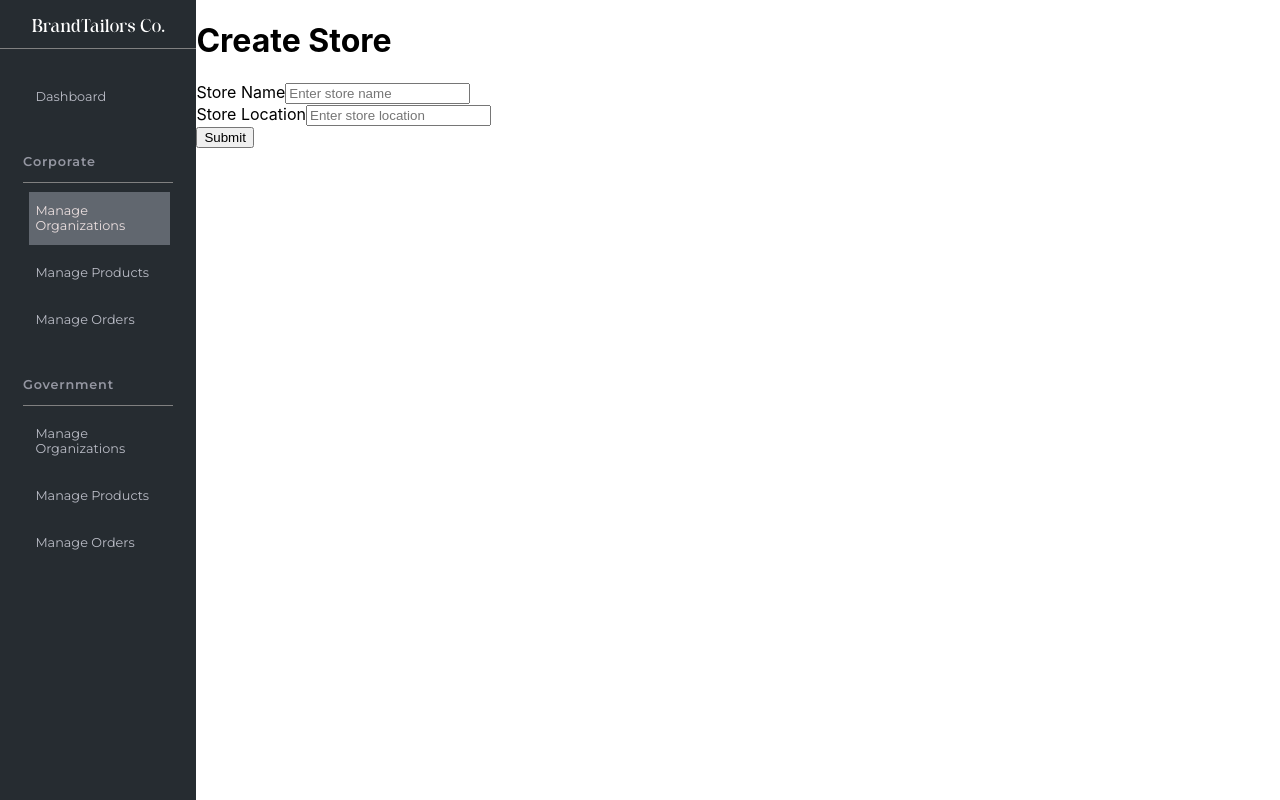
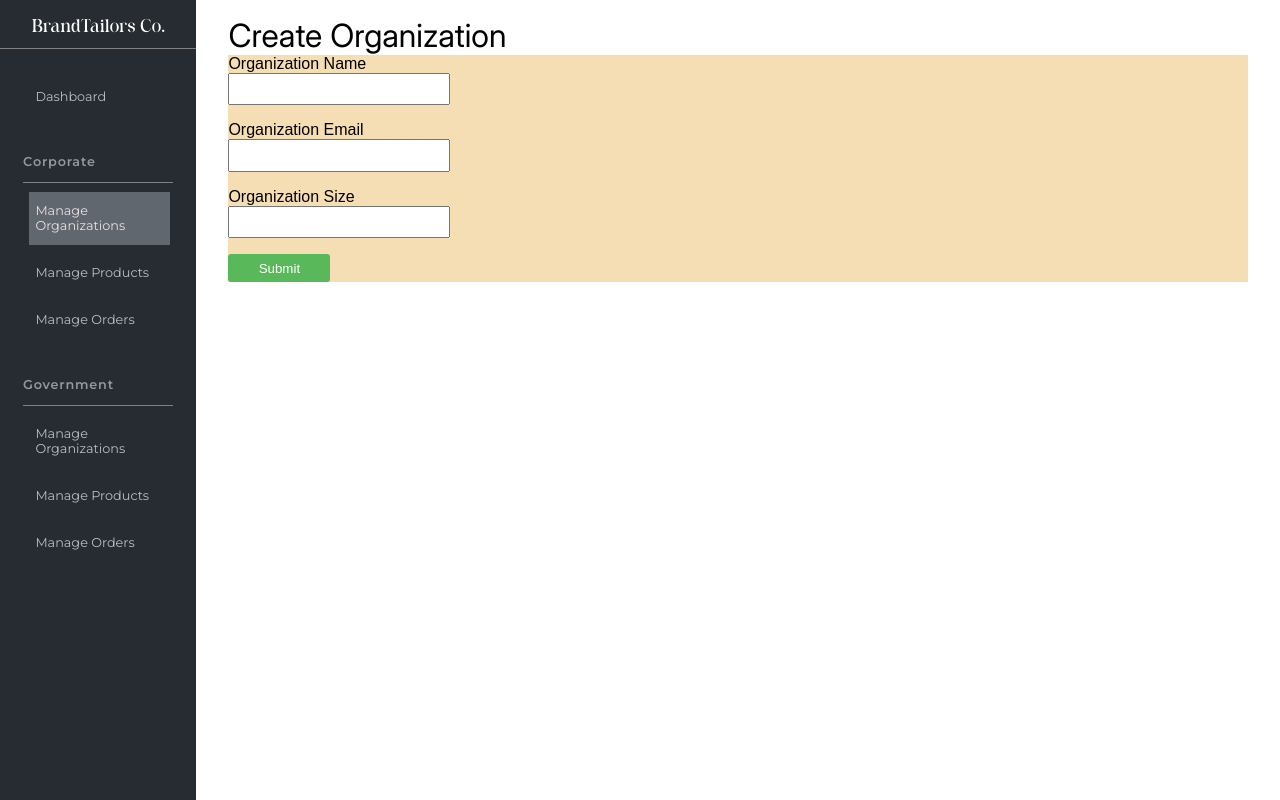
Before and after one commit to DediSepteo/WebApp-Tailor, a React (Create React App) app in the folder cha-project/: page /meow/corporate/orgs/register in a window 1280 px wide. Built offline with nearby package versions, Linux system fonts and the light colour scheme.

Commit message:
Changed logout to button in admin nav bar

```diff
--- a/cha-project/src/components/AdminNavBar.js
+++ b/cha-project/src/components/AdminNavBar.js
@@ -10,7 +10,7 @@ const AdminNavBar = ({ pageName }) => {
                 <span className={styles.name}>{pageName}</span>
                 <div className={styles.loginDiv}>
                     <NavLink className={styles.profile} to="/meow/1"><LuUserCircle2 /></NavLink>
-                    <span className={styles.logout}>Logout</span>
+                    <NavLink className={styles.logout}>Logout</NavLink>
                 </div>
 
             </div>
--- a/cha-project/src/components/SetupWizardPage.js
+++ b/cha-project/src/components/SetupWizardPage.js
@@ -1,23 +1,24 @@
 import React from 'react';
 import AdminSideNavBar from '../components/AdminSideNavBar'
+import styles from '../styles/SetupWizardPage.module.css'
 
 const SetupWizardPage = ({ title, fields, onSubmit }) => {
     return (
         <main style={{ display: "flex", flexDirection: "row" }}>
             <AdminSideNavBar />
-            <div className="setup-wizard">
-                <h1>{title}</h1>
-                <form onSubmit={onSubmit}>
+            <div className={styles.container}>
+                <span style={{ fontFamily: "Inter", fontWeight: 400, fontSize: "2em" }}>{title}</span>
+                <form onSubmit={onSubmit} className={styles.form}>
                     {fields.map((field, index) => (
-                        <div key={index} className="form-group">
-                            <label>{field.label}</label>
+                        <div key={index} className={styles.field}>
+                            <label className={styles.label}>{field.label}</label>
                             {/* Handle different field types */}
                             {field.fieldType === 'input' && (
                                 <input
+                                    className={styles.input}
                                     type={field.type}
                                     value={field.value}
                                     onChange={field.onChange}
-                                    placeholder={field.placeholder}
                                     required={field.required}
                                 />
                             )}
@@ -33,7 +34,7 @@ const SetupWizardPage = ({ title, fields, onSubmit }) => {
                             )}
                         </div>
                     ))}
-                    <button type="submit" className="btn btn-primary">Submit</button>
+                    <button type="submit" className={styles.submit}>Submit</button>
                 </form>
             </div>
         </main>
--- a/cha-project/src/pages/RegisterOrg.js
+++ b/cha-project/src/pages/RegisterOrg.js
@@ -1,39 +1,46 @@
-// CreateStore.js
+// CreateOrganization.js
 import React, { useState } from 'react';
 import SetupWizardPage from '../components/SetupWizardPage';
 
-const CreateStore = () => {
-    const [storeName, setStoreName] = useState('');
-    const [storeLocation, setStoreLocation] = useState('');
+const CreateOrganization = () => {
+    const [orgName, setOrgName] = useState('');
+    const [orgEmail, setOrgEmail] = useState('');
+    const [orgSize, setOrgSize] = useState('');
 
     const handleSubmit = (e) => {
         e.preventDefault();
-        // Handle store creation logic
-        console.log('Store Created:', { storeName, storeLocation });
+        // Handle org creation logic
+        console.log('Org Created:', { orgName, orgEmail });
     };
 
     const fields = [
         {
             fieldType: 'input',
-            label: 'Store Name',
+            label: 'Organization Name',
             type: 'text',
-            value: storeName,
-            onChange: (e) => setStoreName(e.target.value),
-            placeholder: 'Enter store name',
+            value: orgName,
+            onChange: (e) => setOrgName(e.target.value),
             required: true,
         },
         {
             fieldType: 'input',
-            label: 'Store Location',
+            label: 'Organization Email',
             type: 'text',
-            value: storeLocation,
-            onChange: (e) => setStoreLocation(e.target.value),
-            placeholder: 'Enter store location',
+            value: orgEmail,
+            onChange: (e) => setOrgEmail(e.target.value),
+            required: true,
+        },
+        {
+            fieldType: 'input',
+            label: 'Organization Size',
+            type: 'text',
+            value: orgSize,
+            onChange: (e) => setOrgSize(e.target.value),
             required: true,
         },
     ];
 
-    return <SetupWizardPage title="Create Store" fields={fields} onSubmit={handleSubmit} />;
+    return <SetupWizardPage title="Create Organization" fields={fields} onSubmit={handleSubmit} />;
 };
 
-export default CreateStore;
+export default CreateOrganization;
--- a/cha-project/src/styles/AdminNavBar.module.css
+++ b/cha-project/src/styles/AdminNavBar.module.css
@@ -36,5 +36,11 @@
 }
 
 .logout {
+    color: black;
+    text-decoration: none;
     text-align: center;
 }
+
+.logout:hover {
+    text-decoration: underline;
+}
--- a/cha-project/src/styles/NavBar.module.css
+++ b/cha-project/src/styles/NavBar.module.css
@@ -7,6 +7,7 @@
   align-items: center;
   flex-direction: row;
   justify-content: space-between;
+  margin-bottom: 0.25em;
 }
 
 .logo {
--- /dev/null
+++ b/cha-project/src/styles/SetupWizardPage.module.css
@@ -0,0 +1,36 @@
+.container{
+    padding: 1em 2em;
+    width: 100%;
+}
+
+.field {
+    display: flex;
+    flex-direction: column;
+    margin-bottom: 1em;
+}
+
+.label {
+    font-family:Arial, Helvetica, sans-serif;
+    font-size: 1em;
+}
+
+.input {
+    width: 20%;
+    padding: 0.5em;
+}
+
+.form {
+    display: flex;
+    flex-direction: column;
+    background-color: wheat;
+    justify-content: center;
+}
+
+.submit {
+    background-color: #59B859;
+    border: none;
+    border-radius: 3px;
+    color: white;
+    padding: 0.5em;
+    width: 10%
+}
```
